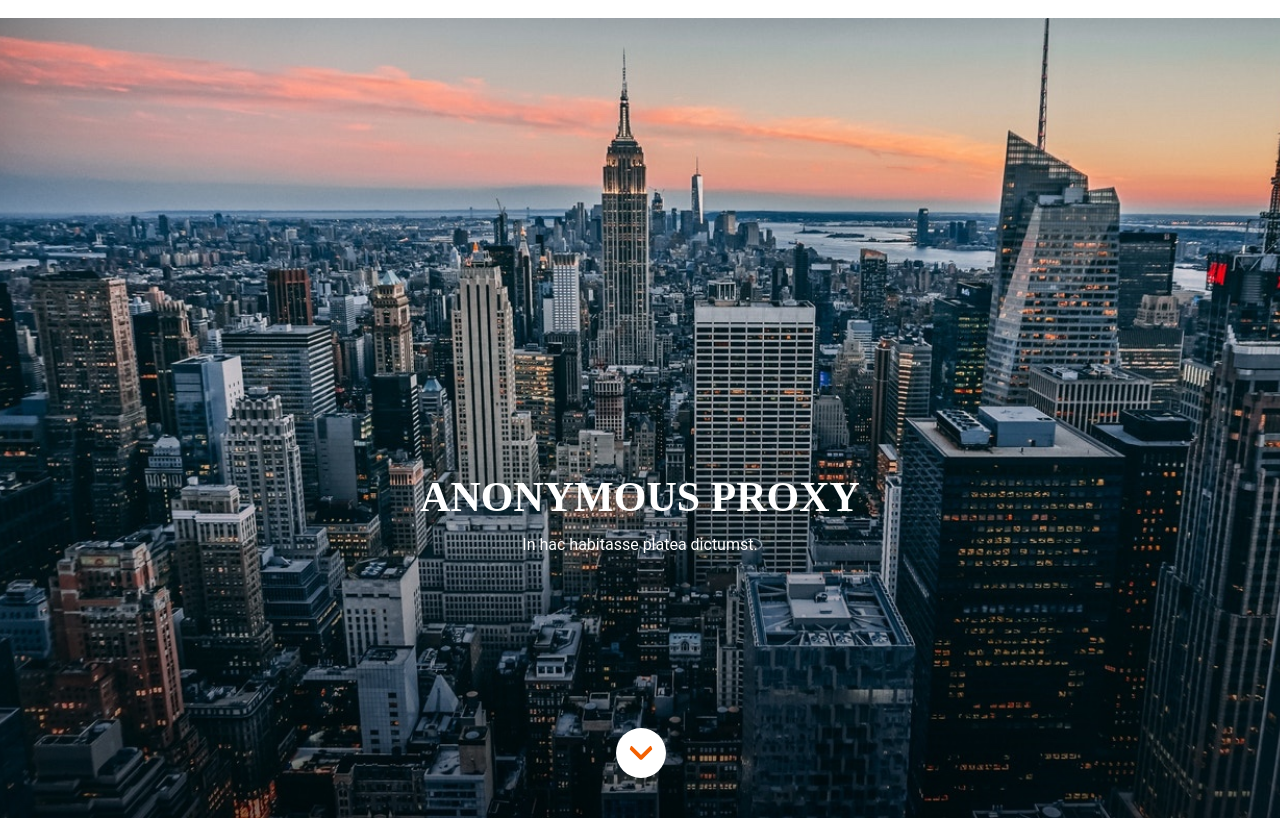
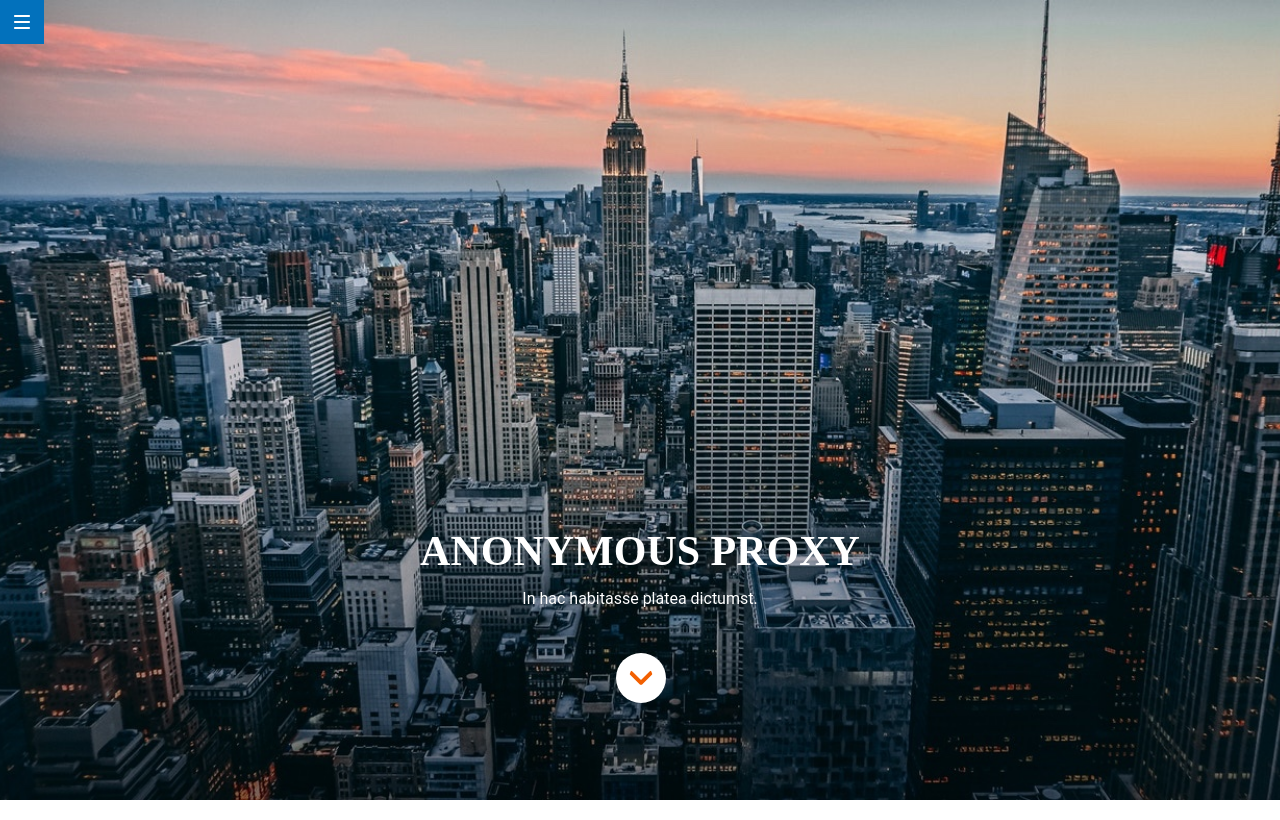
Before and after one commit to SaraOsacar/Anonymous-Proxy, a website: page src/html/index.html in a window 1280 px wide. Shown: the top 820 px of the page. Drawn offline with nearby package versions, Linux system fonts and the light colour scheme; files that its build step writes are made by us from their sources; files whose address does not match are found by name.

Commit message:
header-burguer

```diff
--- a/src/html/partials/hero.html
+++ b/src/html/partials/hero.html
@@ -4,10 +4,11 @@
   <h1 class="hero_title">ANONYMOUS PROXY</h1>
   <p class="hero_paragraph">In hac habitasse platea dictumst.</p>
 </div>
+  <a href="#footer">
   <img
     src="./assets/images/ico-scroll-down.svg"
     alt="icon"
-    class="hero_icon"
-  />
+    class="hero_icon"></a>
+
 
 </section>
--- a/src/scss/layout/_header.scss
+++ b/src/scss/layout/_header.scss
@@ -1,7 +1,8 @@
-.icon_menu {
+
+.header_link {
     background-color: $blue-burger;
-    position: fixed;
     padding: 15px 14px 15px 14px;
     width: 44px;
     height: 44px;
+    position: fixed;
 }
--- a/src/scss/layout/_hero.scss
+++ b/src/scss/layout/_hero.scss
@@ -18,6 +18,7 @@
     padding-top: 284px;
     padding-left: 15px;
     padding-right: 15px;
+    padding-bottom: 45px;
 }
 
 .hero_title {
@@ -32,6 +33,7 @@
     margin-left: 15px;
     margin-right: 15px;
     margin-top: 10px;
+
 }
 
 .hero_icon{
@@ -42,5 +44,6 @@
     padding: 13px;
     margin-left: 138px;
     margin-right: 137px;
+    margin-bottom: 53px;
 
 }
```
